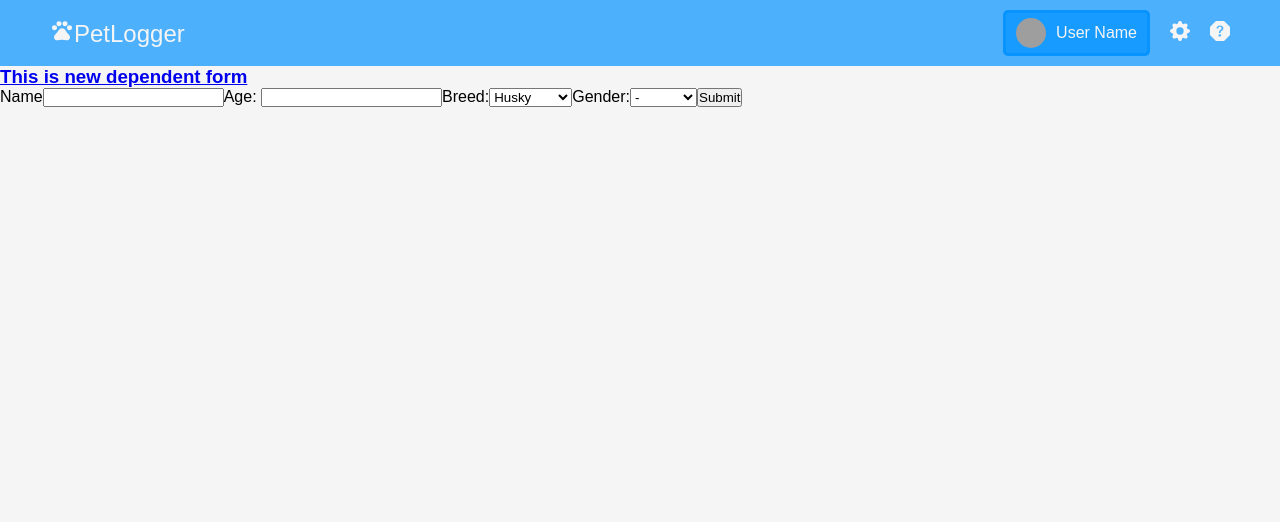
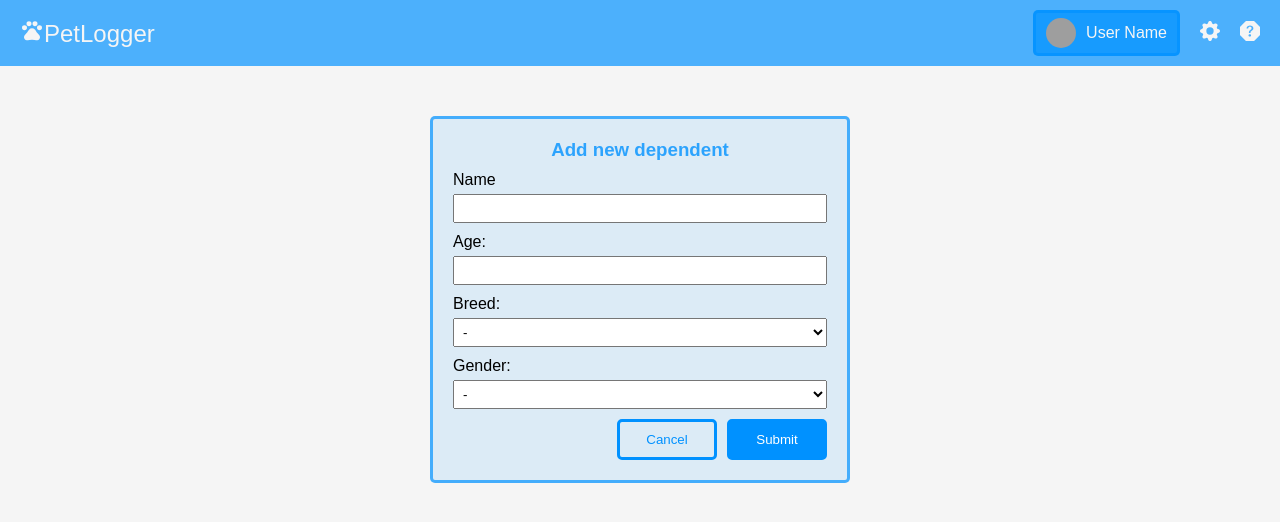
Before and after one commit to Pet-Logger/Pet-Logger, a React app: page /#/addnew in a window 1280 px wide. Shown: the top 522 px of the page. Built offline with nearby package versions, Linux system fonts and the light colour scheme; grey boxes are pictures that could not be loaded; a web font is replaced by a local one.

Commit message:
updated the user page css and addnew form css

```diff
--- a/src/components/AddNewComponent.jsx
+++ b/src/components/AddNewComponent.jsx
@@ -52,26 +52,29 @@ const AddNewComponent = () => {
 
   return (
     <div className='addnewcomponent'>
-      <h3 className='newdependentname'><Link to="/user">This is new dependent form</Link></h3>
+      <div className='formwrapper'>
       <form>
+      <h3 className='newdependentname'>Add new dependent</h3>
         <label htmlFor="name" >Name</label>
         <input type="text" id="name" name="name" value={name} onChange={nameOnChange}></input>
         <label htmlFor="breed" >Age: </label>
         <input type="text" id="age" name="age" value={age} onChange={ageOnChange}></input>
         <label htmlFor="breed" >Breed:</label>
         <select id="breed" name="breed" value={breed} onChange={breedOnChange}>
+          <option value="blank">-</option>
           <option value="Husky">Husky</option>
           <option value="Dalmation">Dalmation</option>
         </select>
         <label htmlFor="gender">Gender:</label>
         <select id="gender" name="gender" value={gender} onChange={genderOnChange}>
-        <option value="blank">-</option>
+          <option value="blank">-</option>
           <option value="male">Male</option>
           <option value="female">Female</option>
         </select>
-        <button type='button' onClick={saveCharacter}> Submit</button>
+        <button className='submitnew' type='button' onClick={saveCharacter}> Submit</button>
+        <Link to="/user"><button className='cancel' type='button'> Cancel</button></Link>
       </form>
-
+      </div>
 
 
     </div>
--- a/src/stylesheets/style.css
+++ b/src/stylesheets/style.css
@@ -14,7 +14,7 @@ body {
 
 .navheader {
     width: 100%;
-    padding: 10px 50px;
+    padding: 10px 20px;
     background: rgba(0, 145, 255, 0.69);
     display: flex;
     align-items: center;
@@ -154,3 +154,71 @@ body {
     text-decoration: none;
     list-style: none;
 }
+
+
+/*Add new form styling*/
+.addnewcomponent{
+    display: flex;
+    justify-content: center;
+    align-items: center;
+    background-color: whitesmoke;
+    padding: 50px;
+ }
+
+ .formwrapper{
+    width: 420px;
+    background: rgba(0, 145, 255, 0.1);
+    border: solid rgba(0, 145, 255, 0.69);
+    border-radius: 5px;
+    padding: 20px;
+ }
+
+ .formwrapper h3{
+    margin-bottom: 10px;
+    font-weight: bold;
+    text-align: center;
+    color: rgba(0, 145, 255, 0.8);
+ }
+
+ .formwrapper input {
+    width: 100%;
+    padding: 5px;
+    margin-top: 5px;
+    margin-bottom: 10px;
+
+ }
+
+ .formwrapper select {
+    width: 100%;
+    padding: 5px;
+    margin-top: 5px;
+    margin-bottom: 10px;
+
+ }
+
+ .formwrapper label {
+    margin-top: 20px;
+  }
+
+
+.cancel{
+float: right;
+padding: 10px;
+background: none;
+color: rgba(0, 145, 255, 1);
+border: solid rgba(0, 145, 255, 1);
+border-radius: 5px;
+min-width: 100px;
+margin-right: 5px;
+}
+
+.submitnew{
+float: right;
+padding: 10px;
+background: rgba(0, 145, 255, 1);
+color: white;
+border: solid rgba(0, 145, 255, 1);
+border-radius: 5px;
+min-width: 100px;
+margin-left: 5px;
+}
```
